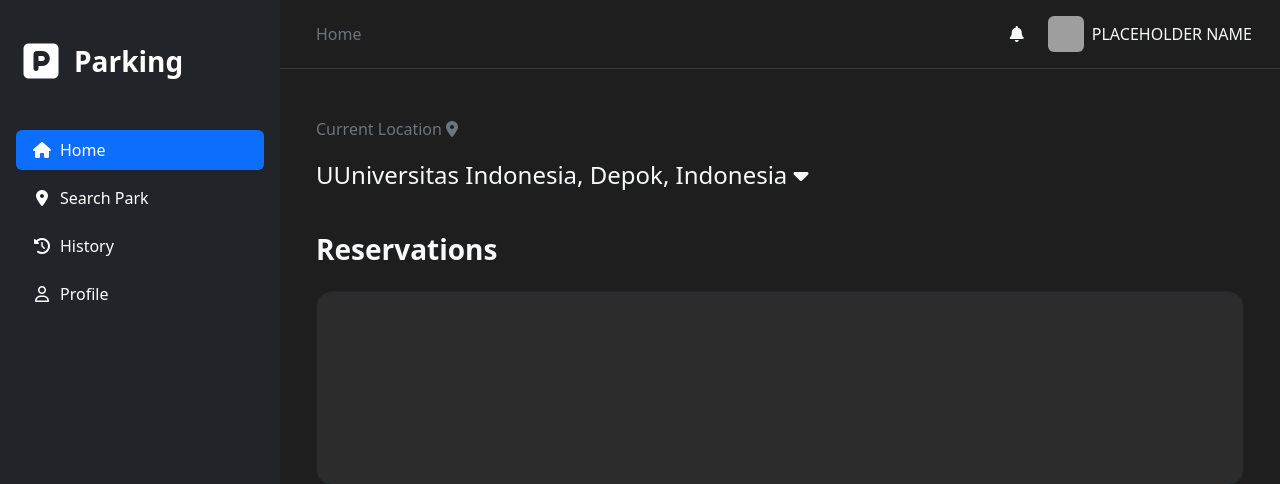
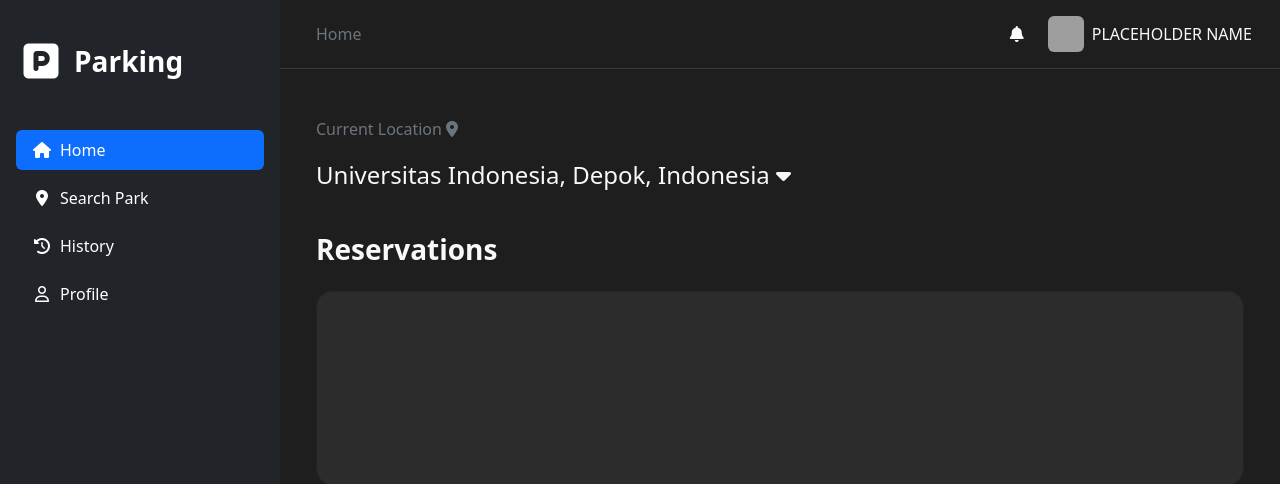
Before and after one commit to Fdlaan/web_parking_reservation, a PHP site: page /dashboard.php in a window 1280 px wide. Shown: the top 484 px of the page. Run offline with PHP 8.4, Linux system fonts and the light colour scheme; some libraries are stand-ins or nearby versions; grey boxes are pictures that could not be loaded.

Commit message:
gua balikin lagi

```diff
--- a/pages/dashboard.php
+++ b/pages/dashboard.php
@@ -26,7 +26,7 @@
                             <i class="fa-solid fa-location-dot ms-1"></i>
                         </p>
                         <a href="/" class="d-flex align-items-center text-light text-decoration-none fw-medium w-25 text-nowrap">
-                            <span class="fs-4">UUniversitas Indonesia, Depok, Indonesia
+                            <span class="fs-4">Universitas Indonesia, Depok, Indonesia
                                 <i class="fa-solid fa-caret-down"></i>
                             </span>
                         </a>
```
